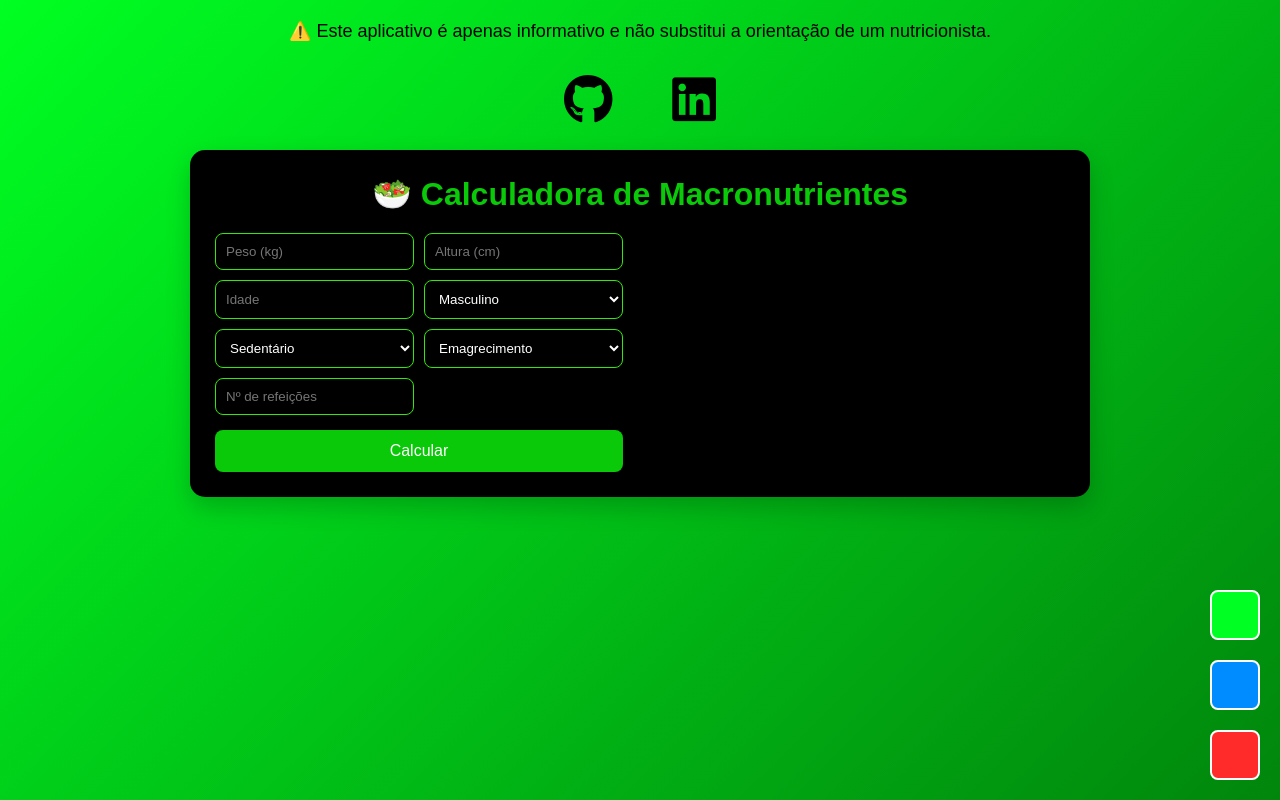
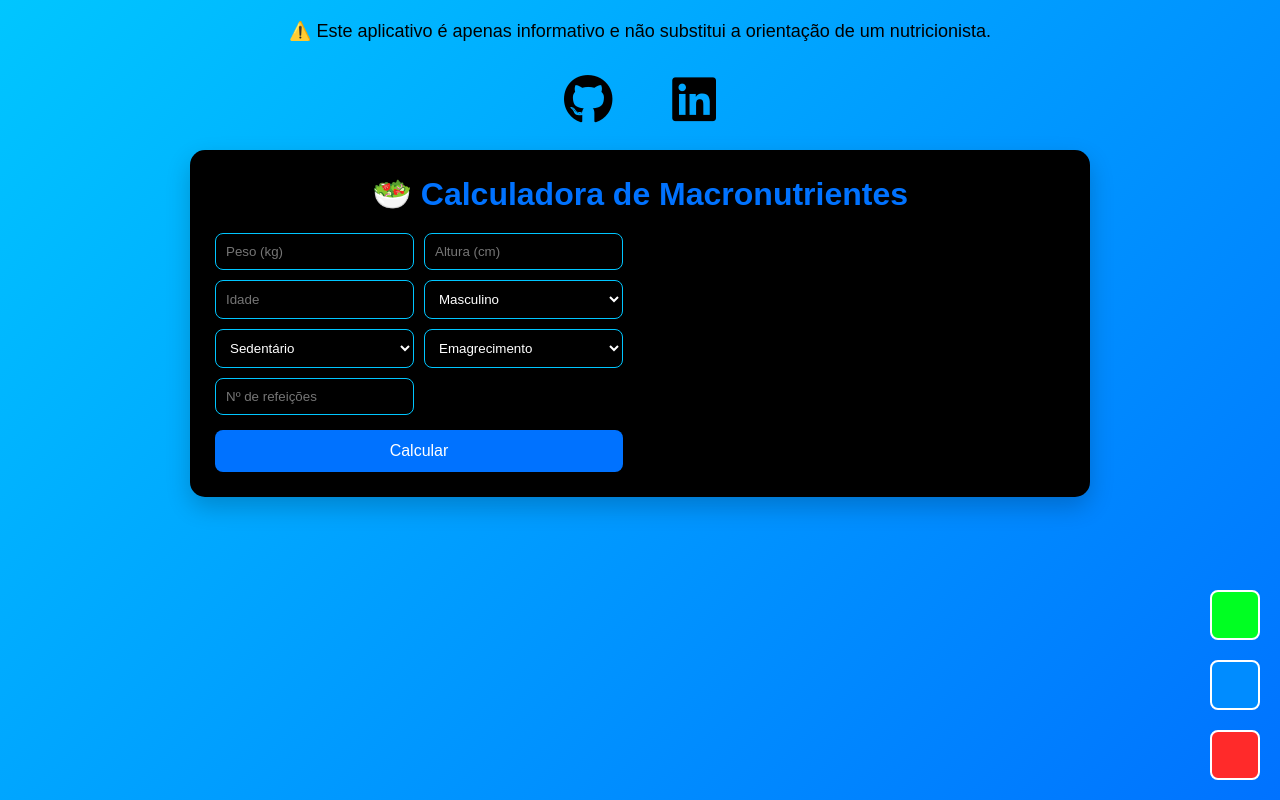
Before and after one commit to Kaiosergio21/macro_calculator, a website: page public/index.html in a window 1280 px wide. Both pictures are taken after a click on the element 1235 px from the left and 685 px from the top of the page. Drawn offline with Linux system fonts and the light colour scheme.

Commit message:
correção na mudança de tema

```diff
--- a/public/style.css
+++ b/public/style.css
@@ -13,6 +13,26 @@
   --button-hover: #078f07;
 
   --title-color: #09c909;
+}
+
+
+/* TEMAS */
+.theme-blue {
+  --bg-gradient-start: #00c6ff;
+  --bg-gradient-end: #0072ff;
+  --button-bg: #0072ff;
+  --button-hover: #005be0;
+  --input-border: #00c6ff;
+  --title-color: #0072ff;
+}
+
+.theme-red {
+  --bg-gradient-start: #ff4b2b;
+  --bg-gradient-end: #ff416c;
+  --button-bg: #ff4b2b;
+  --button-hover: #d83a1f;
+  --input-border: #ff4b2b;
+  --title-color: #ff4b2b;
 }
 
 /* RESET */
--- a/server.js
+++ b/server.js
@@ -7,7 +7,7 @@ app.use(express.static("public"));
 
 app.use("/api", macroRoutes);
 
-app.listen(3000, () => {
-  console.log("Servidor rodando na porta http://localhost:3000"
-);
+const PORT = process.env.PORT || 3000;
+app.listen(PORT, () => {
+  console.log("Servidor rodando na porta", PORT);
 });
```
